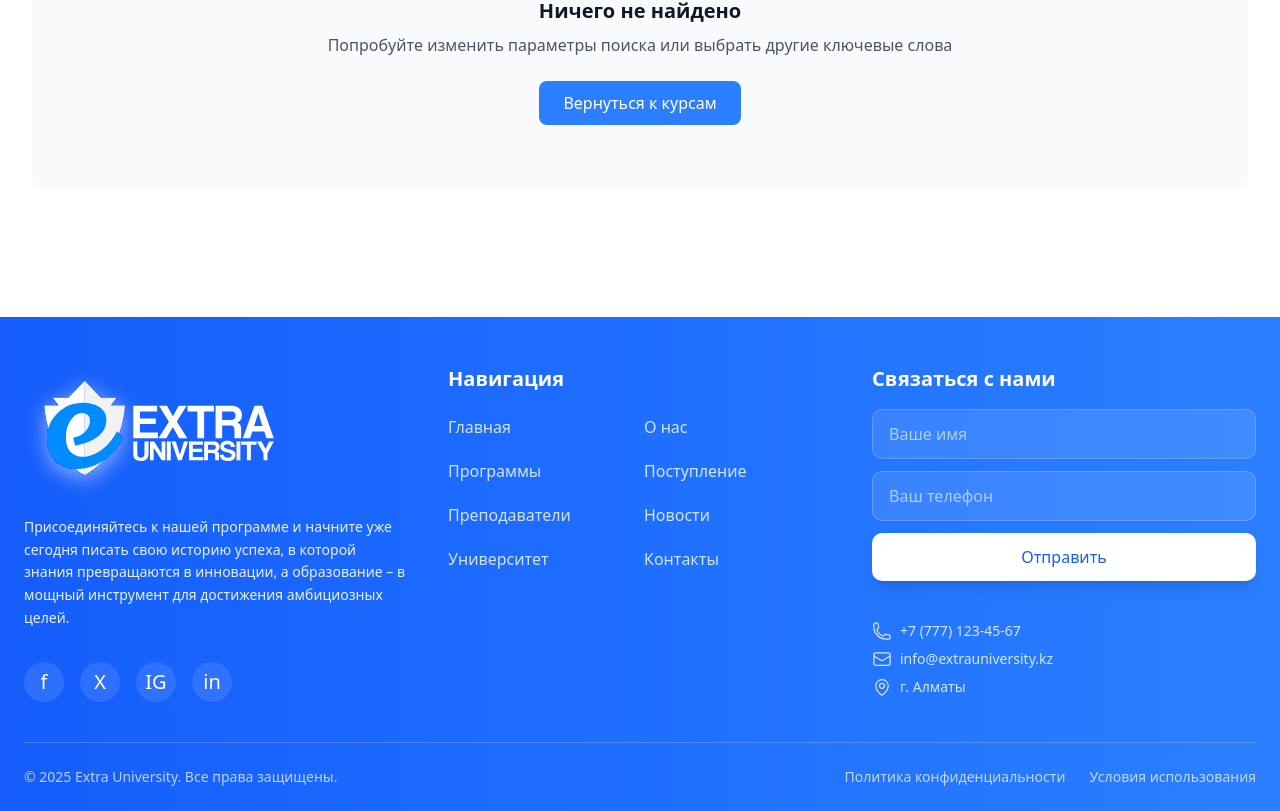
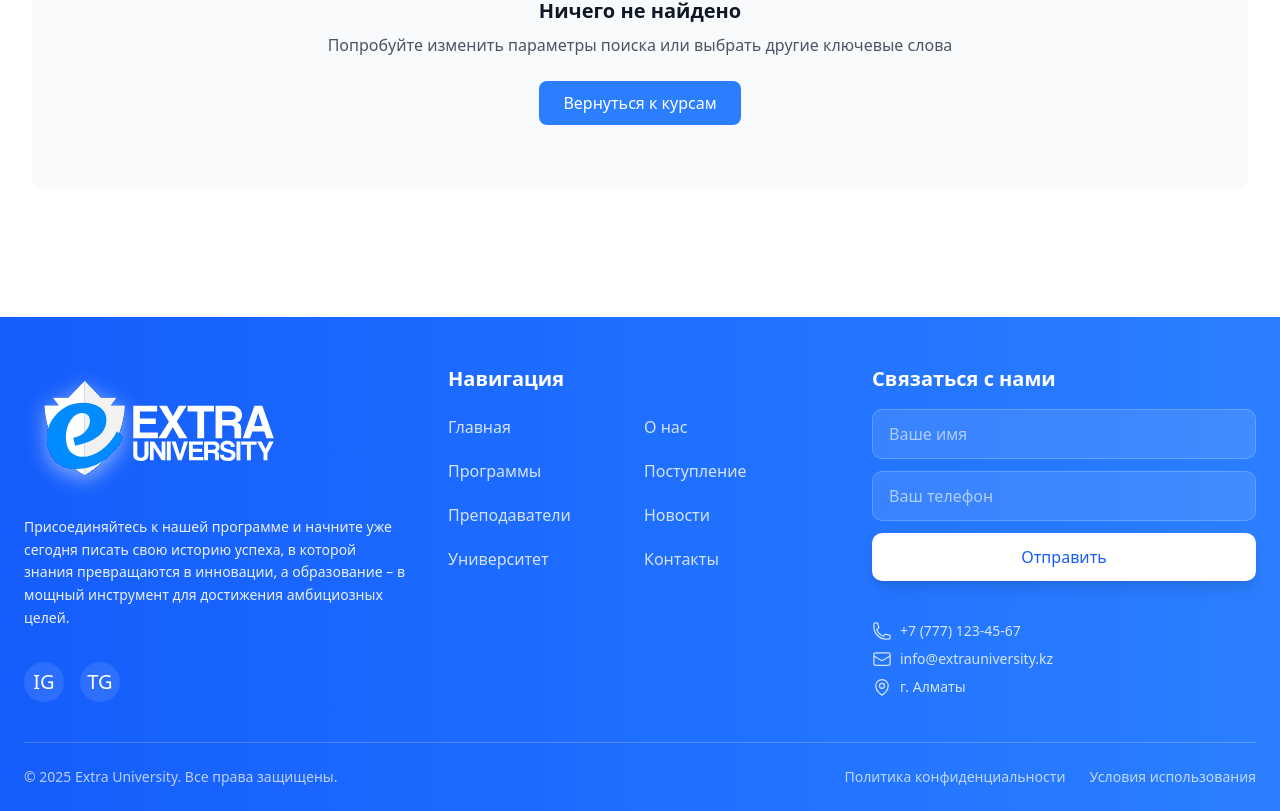
Before and after one commit to 1oneegame/extra-university, a Next.js app: page /courses/search in a window 1280 px wide. Shown: the part 817-1628 px from the top of the page. Built offline with nearby package versions, Linux system fonts and the light colour scheme.

Commit message:
feat: update footer social links to include Instagram and Telegram

```diff
--- a/src/components/Footer.tsx
+++ b/src/components/Footer.tsx
@@ -20,18 +20,20 @@ export default function Footer() {
                             Присоединяйтесь к нашей программе и начните уже сегодня писать свою историю успеха, в которой знания превращаются в инновации, а образование – в мощный инструмент для достижения амбициозных целей.
                         </p>
                         <div className="flex space-x-4 pt-2">
-                            {['facebook', 'twitter', 'instagram', 'linkedin'].map((social) => (
+                            {['instagram', 'telegram'].map((social) => (
                                 <Link
                                     key={social}
-                                    href={`https://${social}.com`}
+                                    href={
+                                        social === 'instagram' ? 'https://www.instagram.com/extrauniversity' :
+                                        social === 'telegram' ? 'https://t.me/extrauniversity' :
+                                        '#'
+                                    }
                                     className="w-10 h-10 rounded-full bg-white/10 hover:bg-white/20 flex items-center justify-center transition-colors"
                                     aria-label={`${social} link`}
                                 >
                                     <span className="text-white text-xl">
-                                        {social === 'facebook' && 'f'}
-                                        {social === 'twitter' && 'X'}
+                                        {social === 'telegram' && 'TG'}
                                         {social === 'instagram' && 'IG'}
-                                        {social === 'linkedin' && 'in'}
                                     </span>
                                 </Link>
                             ))}
```
